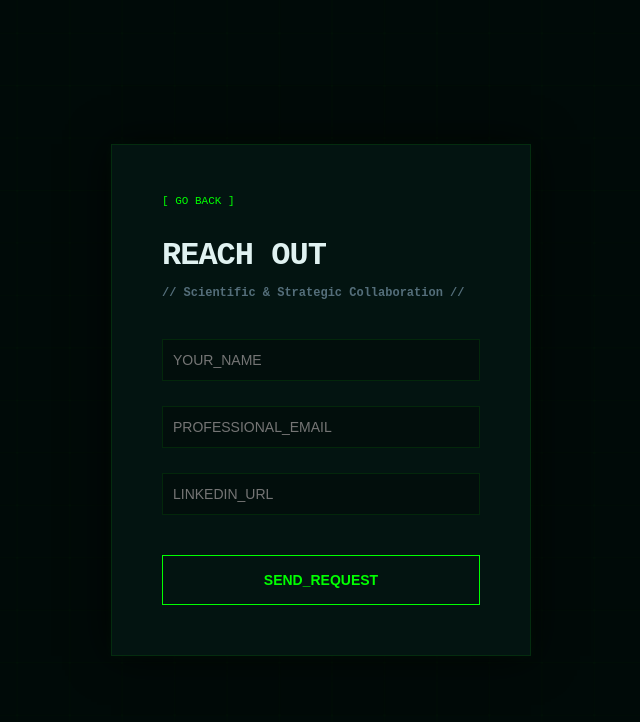
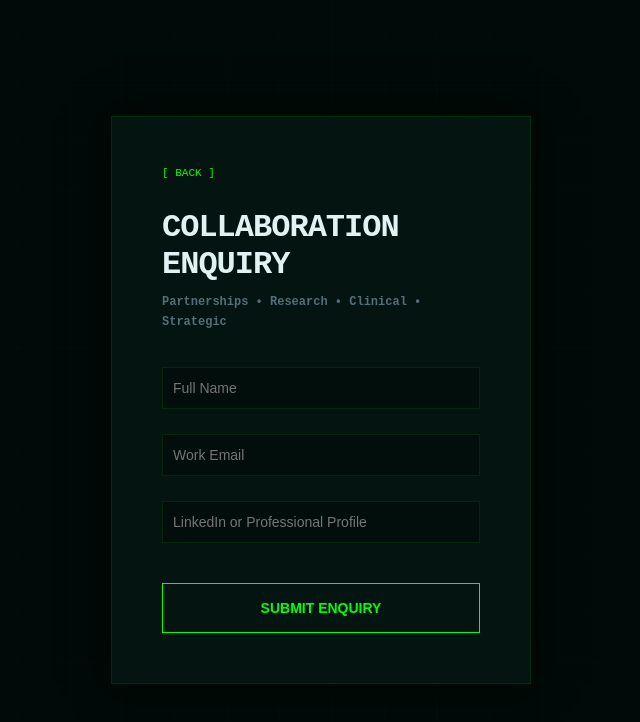
Before and after one commit to mohammedyashik/melaninBlind-V2, a React (Vite) app: page /reachout in a window 1280 px wide. Shown: the top 722 px of the page, without its empty margins (319-959 px from the left). Built offline with nearby package versions, Linux system fonts and the light colour scheme.

Commit message:
Update Reachout.jsx
Reachout content change v1

```diff
--- a/src/components/forms/Reachout.jsx
+++ b/src/components/forms/Reachout.jsx
@@ -27,14 +27,14 @@ const Reachout = () => {
 
     try {
       await sendEmail("template_75rv3mf", {
-        form_type: "Reach Out",
+        form_type: "Collaboration Enquiry",
         name: formData.name,
         email: formData.email,
         linkedin: formData.linkedin
       });
 
       setStatus("success");
-      setMessage("Request sent successfully!");
+      setMessage("Request received. We will get back to you shortly.");
 
       setFormData({
         name: "",
@@ -49,7 +49,7 @@ const Reachout = () => {
     } catch (error) {
       console.error("Email send failed:", error);
       setStatus("error");
-      setMessage("Failed to send request.");
+      setMessage("Submission failed. Please try again.");
     } finally {
       setLoading(false);
     }
@@ -65,13 +65,13 @@ const Reachout = () => {
             className="back-link"
             onClick={() => window.history.back()}
           >
-            [ Go Back ]
+            [ Back ]
           </div>
 
           <div className="header-zone">
-            <h2>Reach Out</h2>
+            <h2>Collaboration Enquiry</h2>
             <p className="subtitle">
-              // Scientific & Strategic Collaboration //
+              Partnerships • Research • Clinical • Strategic
             </p>
           </div>
 
@@ -80,7 +80,7 @@ const Reachout = () => {
               type="text"
               name="name"
               required
-              placeholder="YOUR_NAME"
+              placeholder="Full Name"
               value={formData.name}
               onChange={handleChange}
             />
@@ -92,7 +92,7 @@ const Reachout = () => {
               type="email"
               name="email"
               required
-              placeholder="PROFESSIONAL_EMAIL"
+              placeholder="Work Email"
               value={formData.email}
               onChange={handleChange}
             />
@@ -104,7 +104,7 @@ const Reachout = () => {
               type="url"
               name="linkedin"
               required
-              placeholder="LINKEDIN_URL"
+              placeholder="LinkedIn or Professional Profile"
               value={formData.linkedin}
               onChange={handleChange}
             />
@@ -119,7 +119,7 @@ const Reachout = () => {
             {loading ? (
               <div className="dot-pulse"></div>
             ) : (
-              "SEND_REQUEST"
+              "Submit Enquiry"
             )}
           </button>
 
```
